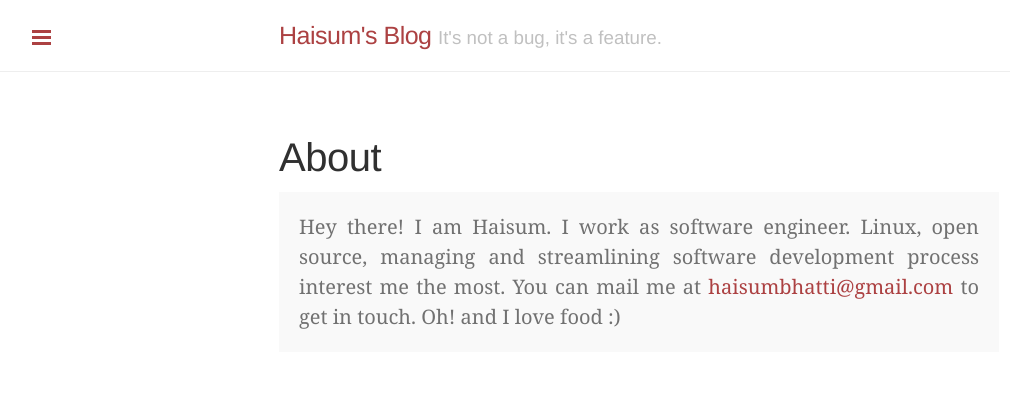
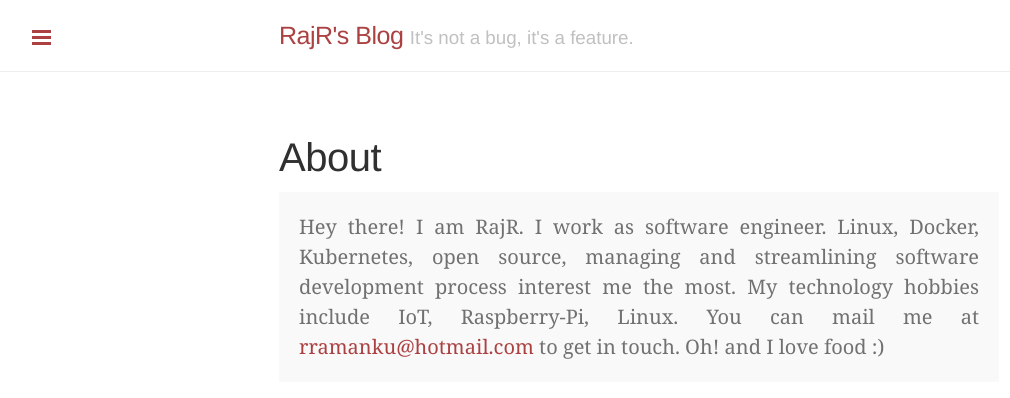
Before and after one commit to rajr0/rajr0.github.io, a Jekyll site: the page built from about.md, in a window 1280 px wide. Shown: the top 398 px of the page, without its empty margins (1-1011 px from the left). Built offline with Jekyll 4.4.1, drawn with Linux system fonts in a browser that asks for light colours.

Commit message:
modifies

```diff
--- a/_config.yml
+++ b/_config.yml
@@ -7,19 +7,19 @@ highlighter:         rouge
 permalink:           pretty
 
 # Setup
-title:               Haisum's Blog
+title:               RajR's Blog
 tagline:             "It's not a bug, it's a feature."
 description:         A blog by software engineer and food enthusiast.
-url:                 https://haisum.github.io
-baseurl:             https://haisum.github.io/
+url:                 https://rajr0.github.io
+baseurl:             https://rajr0.github.io/
 paginate:            5
 google_analytics_id: UA-56228338-1
 
 # About/contact
 author:
-  name:              Haisum Bhatti
-  url:               https://facebook.com/haisum
-  email:             haisumbhatti@gmail.com
+  name:              Rajesh R
+  url:               https://rajr0.github.io/
+  email:             rramanku@hotmail.com
 
 # Custom vars
 version:             1.0.0
--- a/_includes/sidebar.html
+++ b/_includes/sidebar.html
@@ -19,8 +19,8 @@
         {% endif %}
       {% endif %}
     {% endfor %}
-    <a class="sidebar-nav-item" rel="nofollow" href="http://stackoverflow.com/users/625540/codefreak">My StackOverflow Profile</a>
-    <a class="sidebar-nav-item" rel="nofollow" href="https://github.com/haisum/haisum.github.io">This blog's source code</a>
+    <a class="sidebar-nav-item" rel="nofollow" href="https://hub.docker.com/u/rajr/">My DockerHub</a>
+    <a class="sidebar-nav-item" rel="nofollow" href="https://github.com/rajr0/rajr0.github.io">This blog's source code</a>
     <a class="sidebar-nav-item" rel="nofollow" href="/feed.xml">RSS</a>
   </nav>
 
--- a/about.md
+++ b/about.md
@@ -3,5 +3,5 @@ layout: page
 title: About
 ---
 <p class="message">
-  Hey there! I am Haisum. I work as software engineer. Linux, open source, managing and streamlining software development process interest me the most. You can mail me at <a href="mailto:haisumbhatti@gmail.com">haisumbhatti@gmail.com</a> to get in touch. Oh! and I love food :)
+  Hey there! I am RajR. I work as software engineer. Linux, Docker, Kubernetes, open source, managing and streamlining software development process interest me the most. My technology hobbies include IoT, Raspberry-Pi, Linux. You can mail me at <a href="mailto:rramanku@hotmail.com">rramanku@hotmail.com</a> to get in touch. Oh! and I love food :)
 </p>
```
Also changed, not shown: _layouts/post.html (+18 -11 lines), 1 other file.
